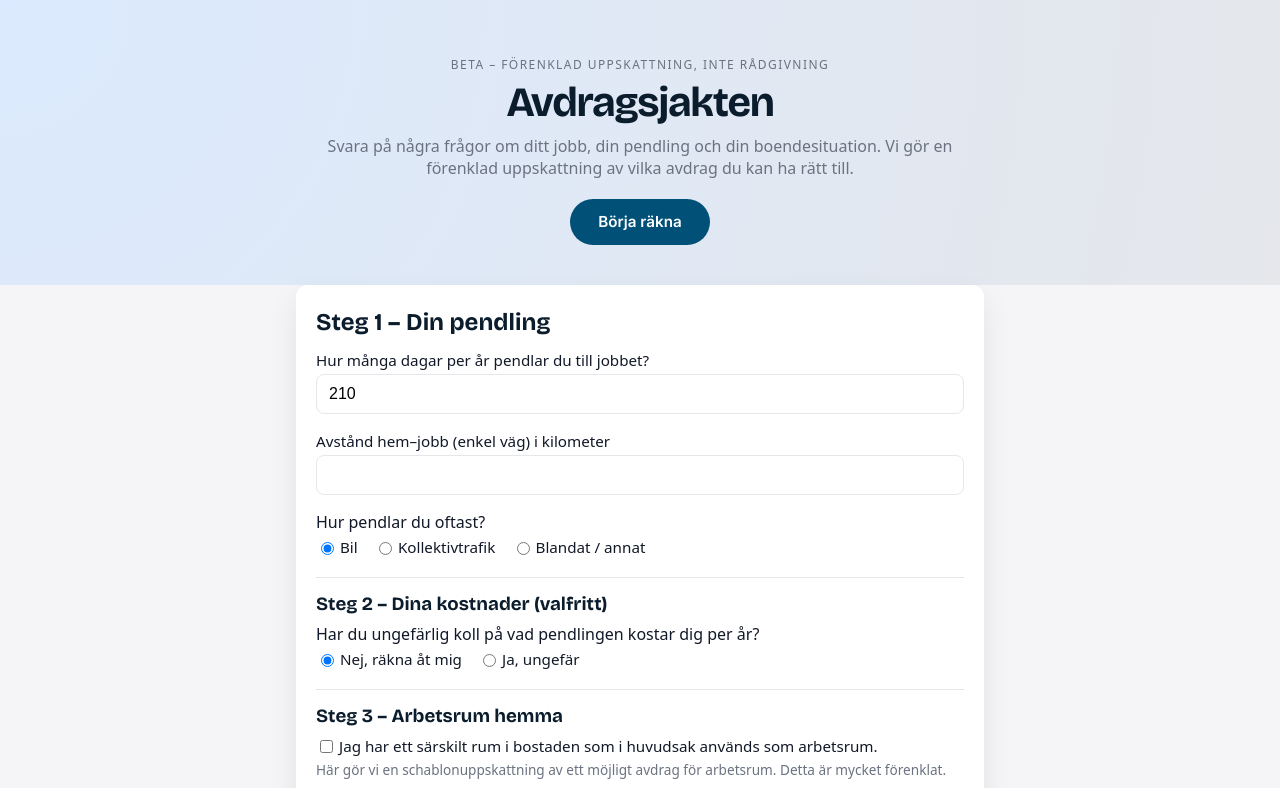
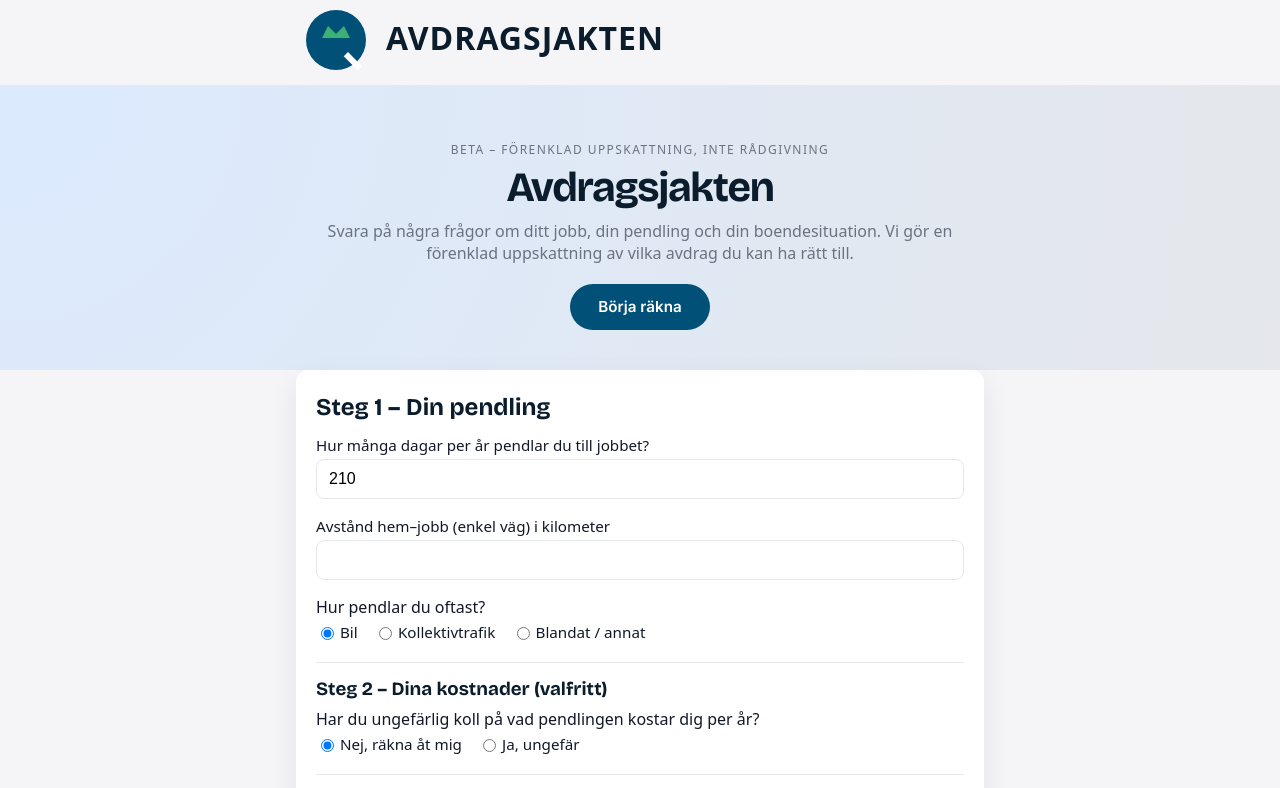
Before and after one commit to simonwakeus-hash/avdragsjakten, a plain HTML site: page index.html in a window 1280 px wide. Shown: the top 788 px of the page. Drawn offline with nearby package versions, Linux system fonts and the light colour scheme.

Commit message:
Logo Update index.html

```diff
--- a/index.html
+++ b/index.html
@@ -20,6 +20,22 @@
   <link rel="stylesheet" href="styles.css" />
 </head>
 <body>
+
+    <header class="site-header">
+    <div class="container header-inner">
+      <a href="/" class="header-logo">
+        <img src="/assets/avdragsjakten/logo-primary-horiz.svg" alt="Avdragsjakten" />
+      </a>
+      <!-- Enkel placeholder-nav om du vill bygga ut senare -->
+      <!--
+      <nav class="header-nav">
+        <a href="/skatteavdrag.html">Skatteavdrag</a>
+        <a href="/resavdrag.html">Reseavdrag</a>
+      </nav>
+      -->
+    </div>
+  </header>
+
   <header class="hero">
     <div class="container">
       <p class="beta-label">
```
